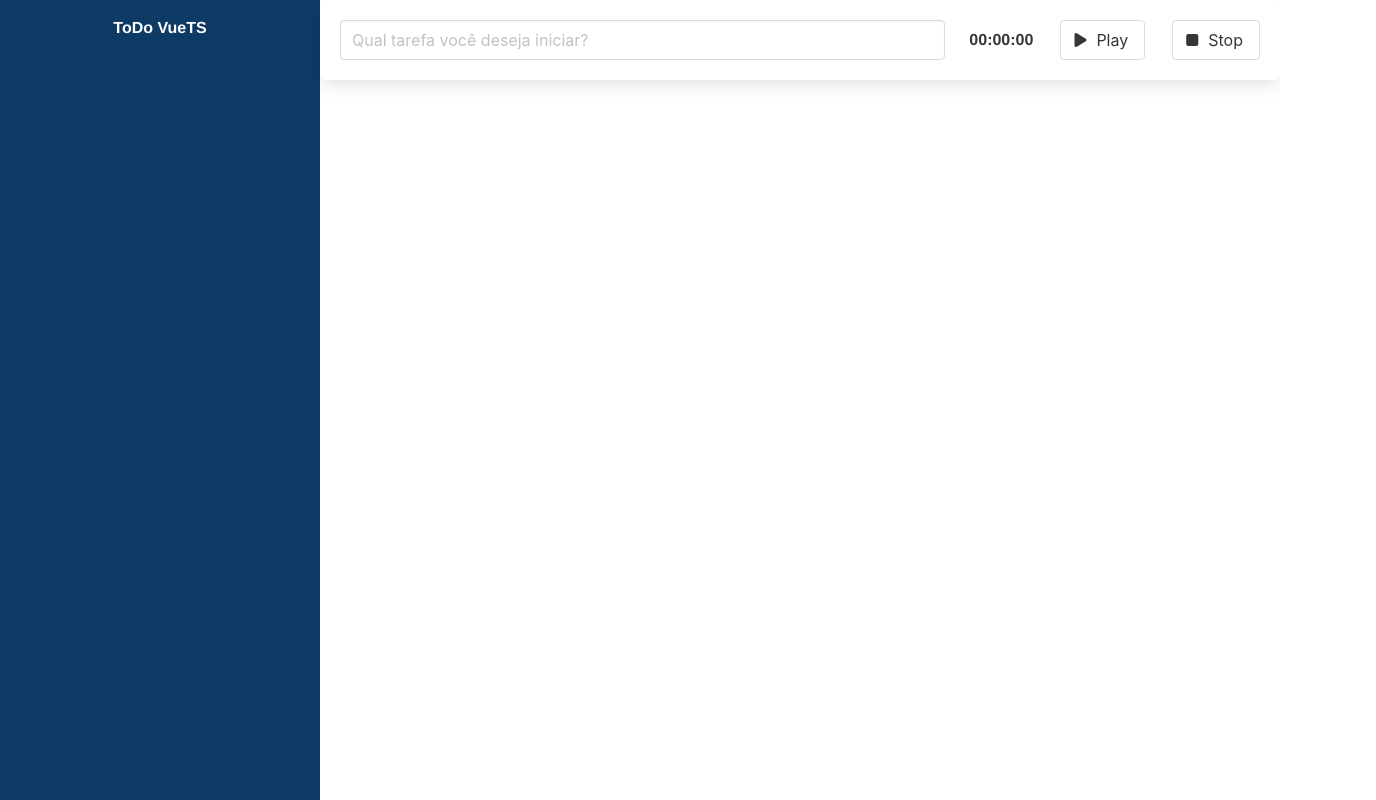
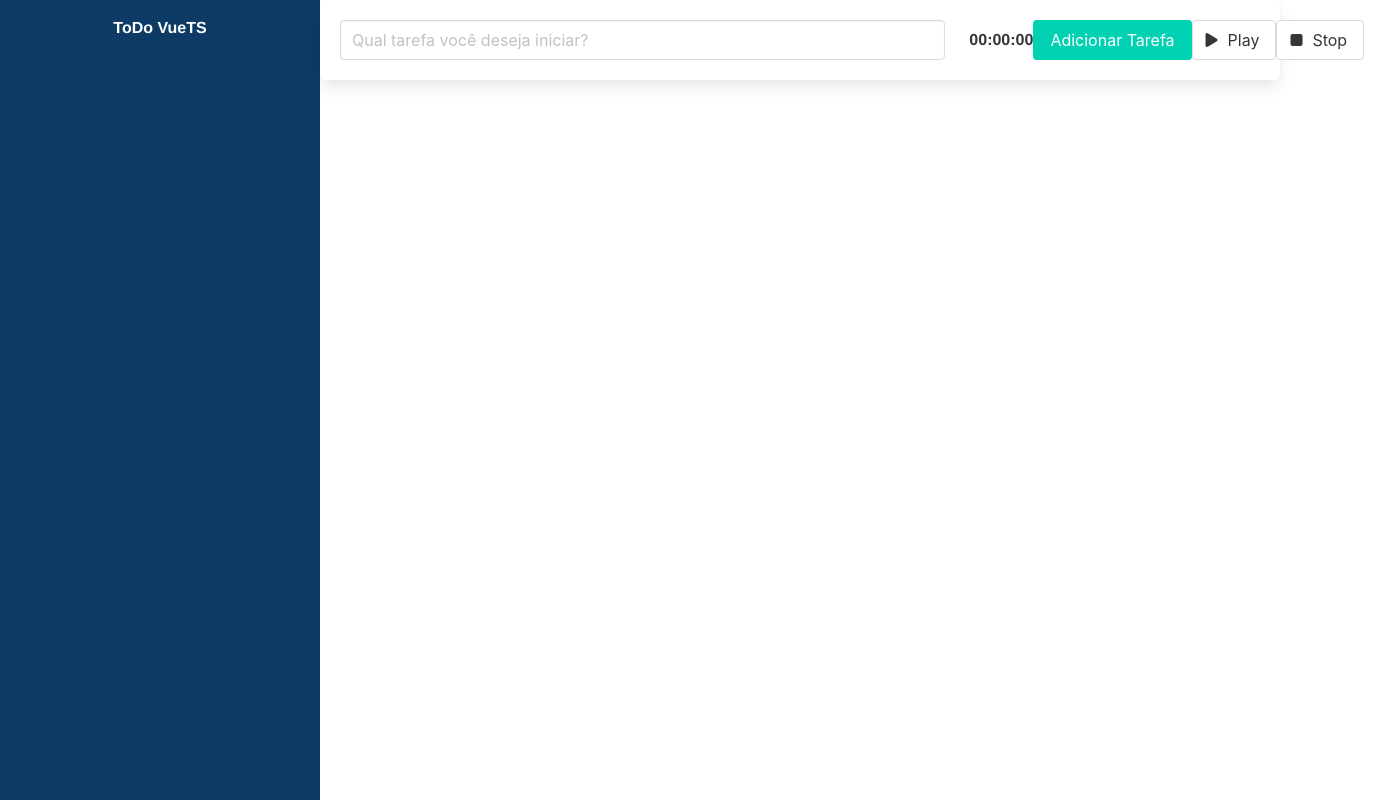
Before and after one commit to GeissonChagas/toDo-vueTS, a Vue app: page / in a window 1280 px wide. Shown: the whole page, 1376 px wide, since content can reach past the window. Built offline with nearby package versions, Linux system fonts and the light colour scheme.

Commit message:
feat: add componente de botao

```diff
--- a/src/App.vue
+++ b/src/App.vue
@@ -14,8 +14,6 @@
 import { defineComponent } from 'vue';
 import BannerComponent from './components/BannerComponent.vue';
 import FormularioComponent from './components/FormularioComponent.vue'
-
-
 
 export default defineComponent({
   name: 'App',
--- /dev/null
+++ b/src/components/BotaoAddComponent.vue
@@ -0,0 +1,14 @@
+<template>
+    <button class="button is-primary" @click="adicionarTarefa">Adicionar Tarefa</button>
+  </template>
+
+  <script>
+  export default {
+    name: 'BotaoAddComponent',
+    methods: {
+      adicionarTarefa() {
+        this.$emit('adicionar-tarefa');
+      }
+    }
+  }
+  </script>
--- a/src/components/FormularioComponent.vue
+++ b/src/components/FormularioComponent.vue
@@ -17,6 +17,7 @@
           class="is-flex is-align-items-center is-justify-content-space-between"
         >
         <CronometroComponent :tempoEmSegundos="tempoEmSegundos" />
+        <BotaoAddComponent />
           <button class="button" @click='iniciar'>
             <span class="icon">
               <i class="fas fa-play"></i>
@@ -38,11 +39,13 @@
 <script lang="ts">
 import { defineComponent } from "vue";
 import CronometroComponent from "./CronometroComponent.vue";
+import BotaoAddComponent from "./BotaoAddComponent.vue";
 
 export default defineComponent({
   name: "FormularioComponent",
   components: {
-    CronometroComponent
+    CronometroComponent,
+    BotaoAddComponent
   },
   data () {
     return {
```
